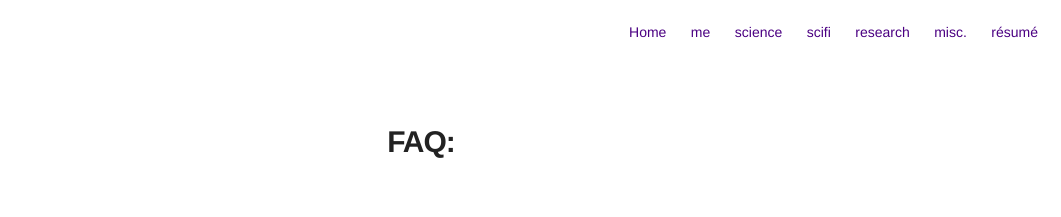
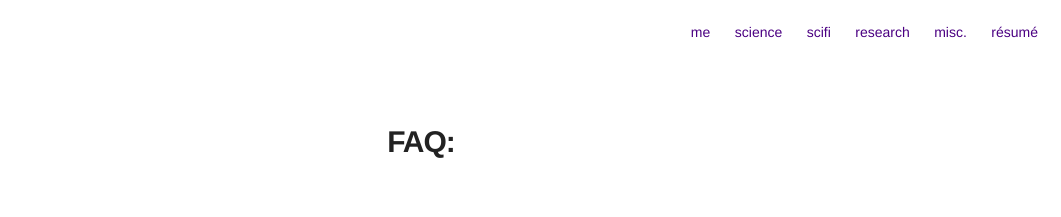
Before and after one commit to bradical3/bradical3.github.io, a Jekyll site: the page built from FAQ.md, in a window 1280 px wide. Shown: the top 217 px of the page, without its empty margins (219-1280 px from the left). Built offline with Jekyll 4.4.1, drawn with Linux system fonts in a browser that asks for light colours; our own code applies the rules of GitHub Pages for plain Markdown files.

Commit message:
Update nav.html

```diff
--- a/_includes/nav.html
+++ b/_includes/nav.html
@@ -1,11 +1,5 @@
 <nav class="{% if page.title == "Home" %}nav-home{% else %}nav{% endif %}">
     <ul class="list">
-        {% if page.title != "Home" %}
-            <li class="item">
-                <a class="link" href="{{ site.url }}/">Home</a>
-            </li>
-        {% endif %}
-
         {% if site.about == true %}
            {% if page.title != "about" %}
                 <li class="item">
```
